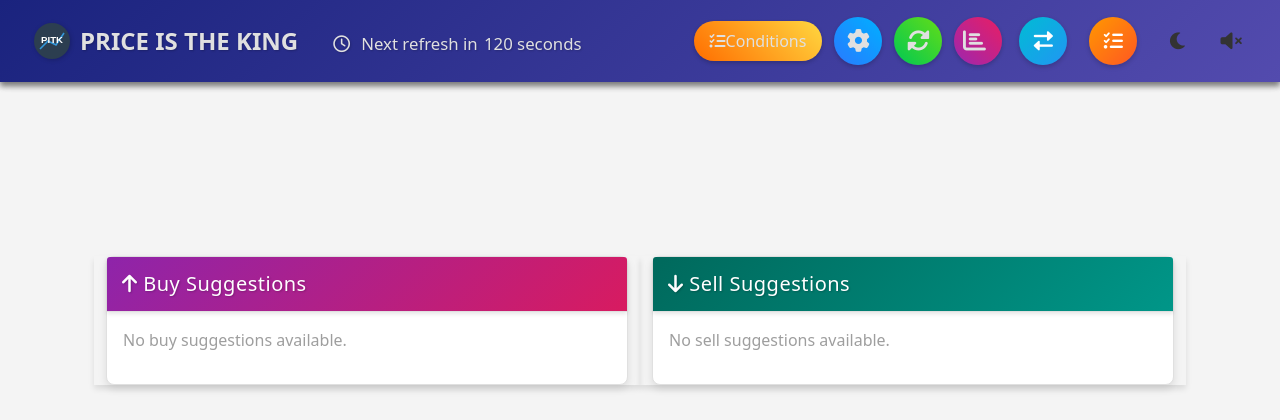
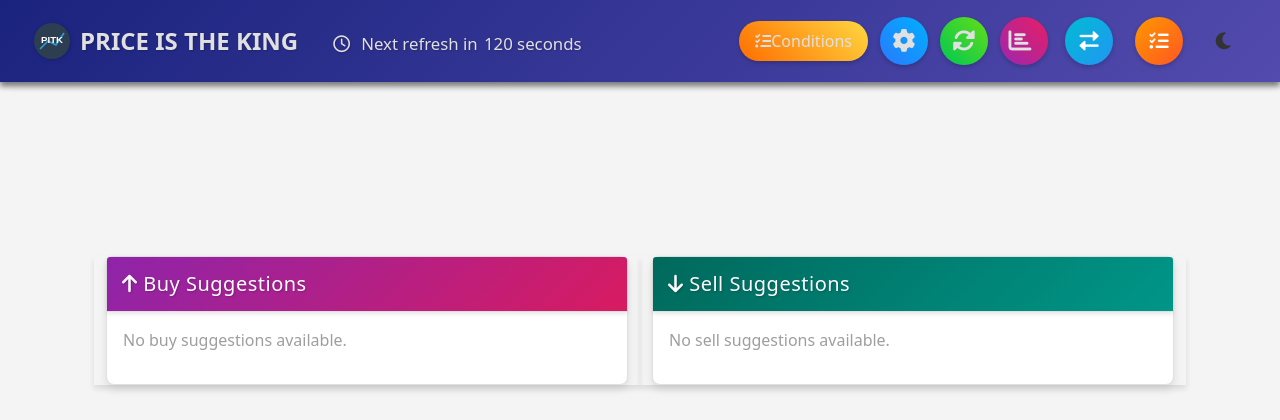
Before and after one commit to imvasifa/PITK1, a Flask app: template templates/index.html in a window 1280 px wide. Shown: the top 420 px of the page. Run offline with Flask 3, Linux system fonts and the light colour scheme; the template is opened without the code that fills it, so the values that code supplies are empty; some libraries are stand-ins or nearby versions.

```diff
--- a/templates/index.html
+++ b/templates/index.html
@@ -1474,9 +1474,6 @@
                     });
                 });
             </script>
-            <button class="theme-toggle-btn" id="muteButton" title="Mute Sound">
-                <i class="fas fa-volume-mute" id="muteIcon"></i>
-            </button>
             {% if current_user.is_authenticated %}
             {% set user_data = get_user_data(current_user.id) %}
             <div class="user-menu" style="display: inline-block; margin-left: 15px; position: relative;">
```
